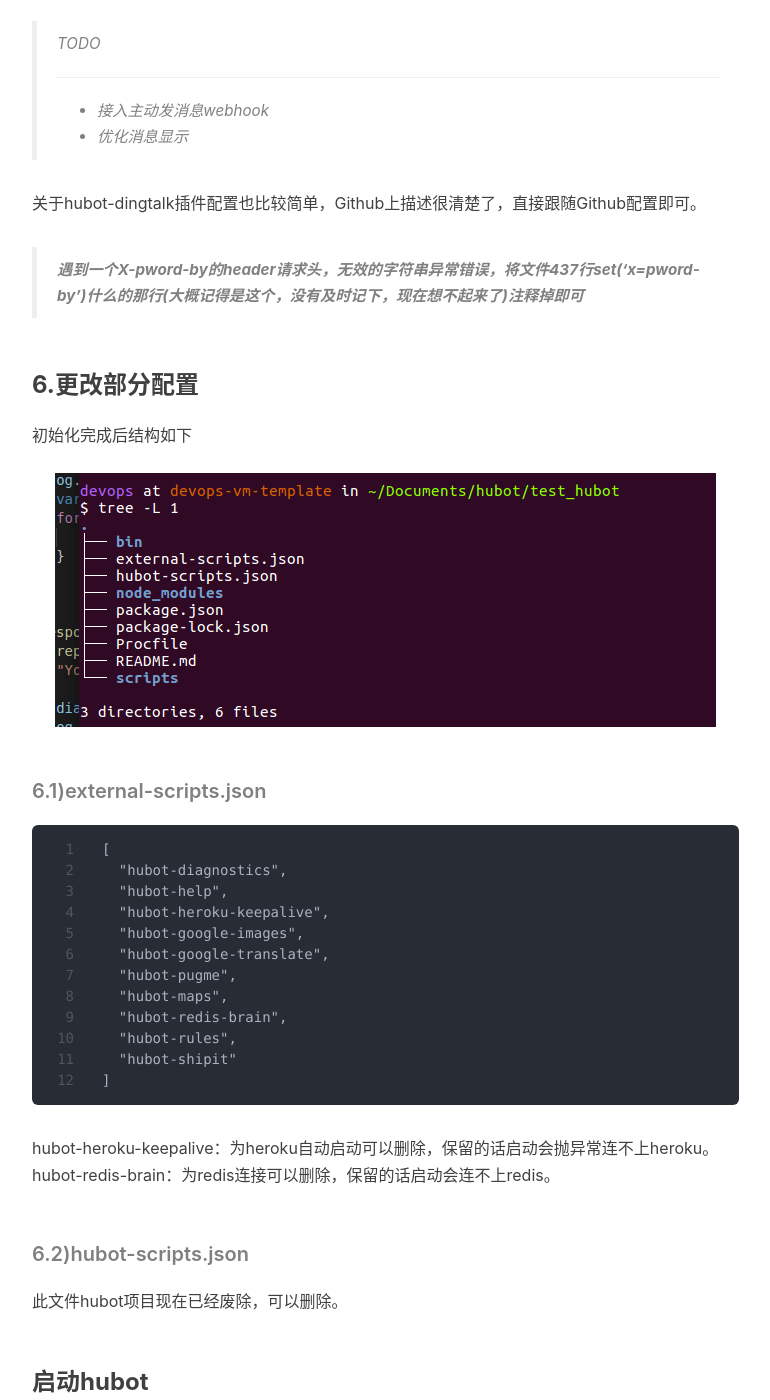
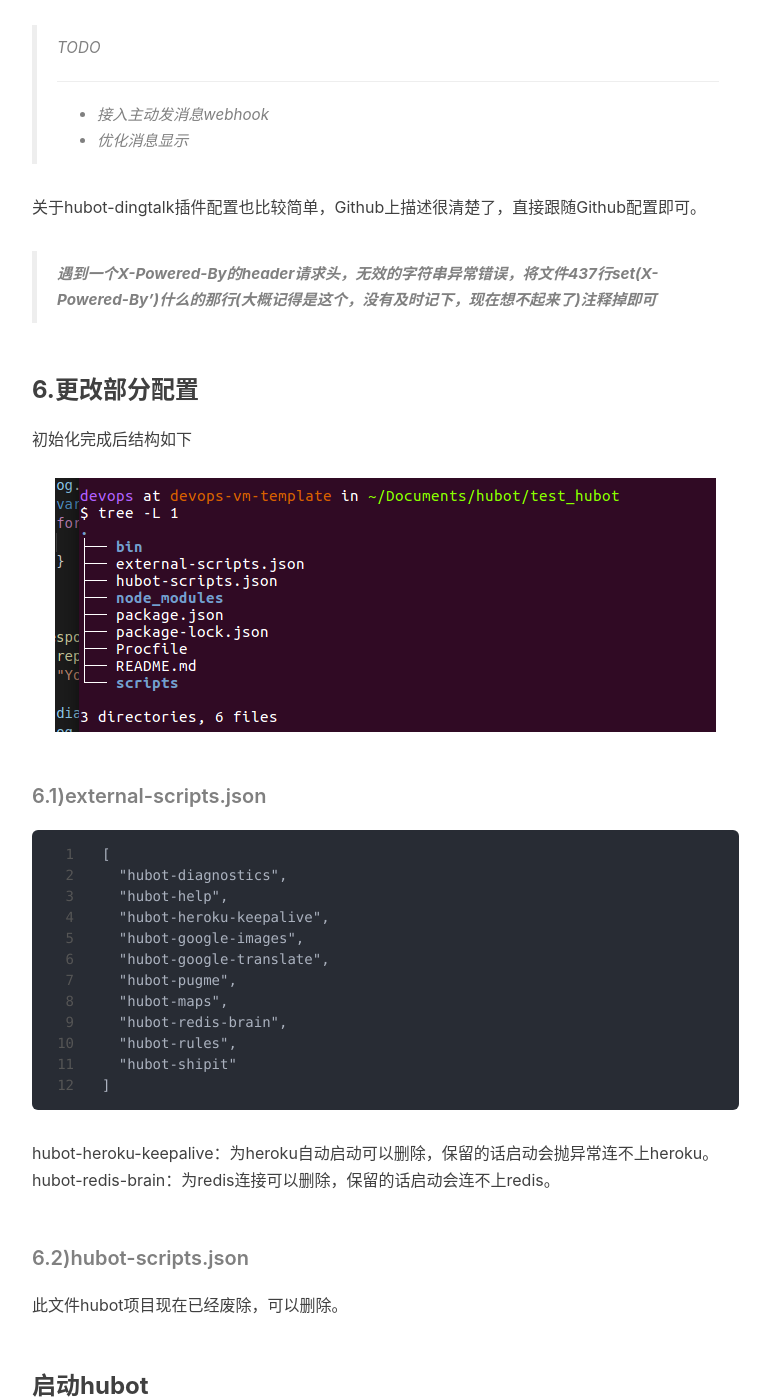
Before and after one commit to odinfor/odinfor.github.io, a Jekyll site: the page built from _posts/2020-03-22-chatOps.md, in a window 1280 px wide and 1400 px high, scrolled down 6854 px. Shown: the whole window, without its empty margins (233-1003 px from the left). Built offline with Jekyll 4.4.1, drawn with Linux system fonts in a browser that asks for light colours; nearby versions of some CDN libraries; comment, search, counter and statistics services are not loaded.

Commit message:
update chatops

```diff
--- a/_posts/2020-03-22-chatOps.md
+++ b/_posts/2020-03-22-chatOps.md
@@ -24,7 +25,7 @@ git push origin feature/xxx
 开发过程中不光需要进行代码提交这些，还有确认持续集成通过，代码部署，确认各项指标正常，代码合并等一系列的繁琐工作。除此之外还有很多类似的重复机械的命令占据了很多，往往消耗了开发、测试、以及运维人员很多的时间，于是他们开发了hubot这个机器人用来帮助他们完成一系列这些重复机械的工作。
 在谈论devOps的今天，chatOps又冒了出来，指用作聊天交谈的方式完成一些工作和执行一些指令。人们通过聊天工具(bearyChat、slack、hipChat等等)向机器人发送消息，机器人收到消息后根据一定的规则完成一些动作。
 ![]({{site.baseurl}}/img/in-post/post-devops/hubot-bot.jpg)
-                                        (chat Bot主要架构形式)
+<center>(chat Bot主要架构形式)</center>
 
 这便是chatOps的理念，目的是释放一些繁琐机械的工作将其交给机器人自动化完成，开发、测试、运维人员可以更加专注于工作。
 
@@ -121,7 +122,7 @@ github上hubot-dingtalk插件作者对标记的TODO如下
 
 关于hubot-dingtalk插件配置也比较简单，Github上描述很清楚了，直接跟随Github配置即可。
 
-> **遇到一个X-pword-by的header请求头，无效的字符串异常错误，将文件437行set('x=pword-by')什么的那行(大概记得是这个，没有及时记下，现在想不起来了)注释掉即可**
+> **遇到一个X-Powered-By的header请求头，无效的字符串异常错误，将文件437行set(X-Powered-By')什么的那行(大概记得是这个，没有及时记下，现在想不起来了)注释掉即可**
 
 ### 6.更改部分配置
 初始化完成后结构如下
```
Also changed, not shown: other parts of _posts/2020-03-22-chatOps.md (+1 -0 lines).
